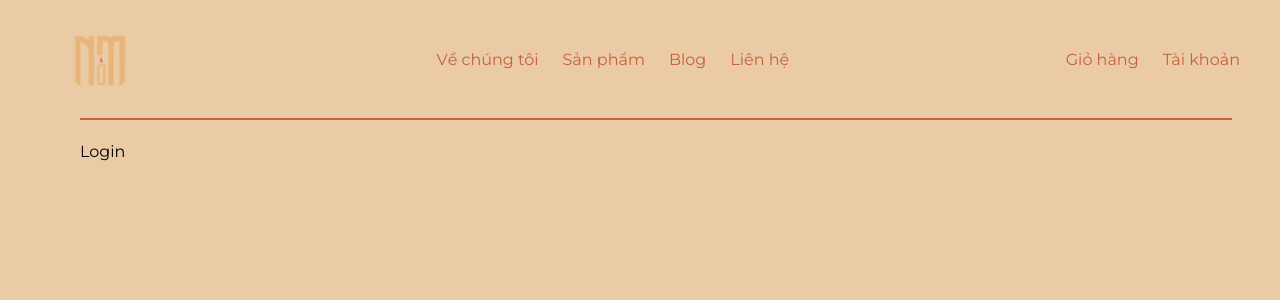
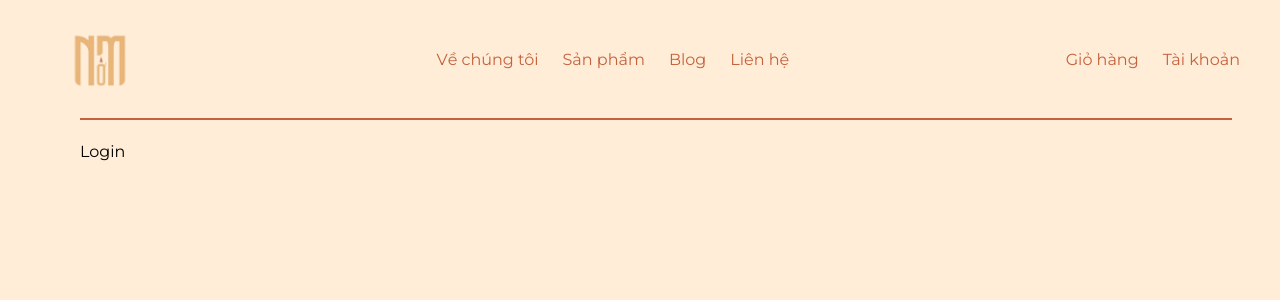
Before and after one commit to IncydeMe/nom-candle, a Next.js app: page /login in a window 1280 px wide. Shown: the top 300 px of the page. Built offline with nearby package versions, Linux system fonts and the light colour scheme.

Commit message:
modify color

```diff
--- a/src/app/layout.tsx
+++ b/src/app/layout.tsx
@@ -19,7 +19,7 @@ export default function RootLayout({
   return (
     <html lang="en">
       <body className={montserrat.className}>
-        <section className="bg-[#EBCBA5] w-screen h-screen overflow-x-hidden">
+        <section className="bg-[#FFEDD7] w-screen h-screen overflow-x-hidden">
           <UserHeader />
           <main className="min-h-screen overflow-x-hidden px-20 pt-5">{children}</main>
           <UserFooter />
```
